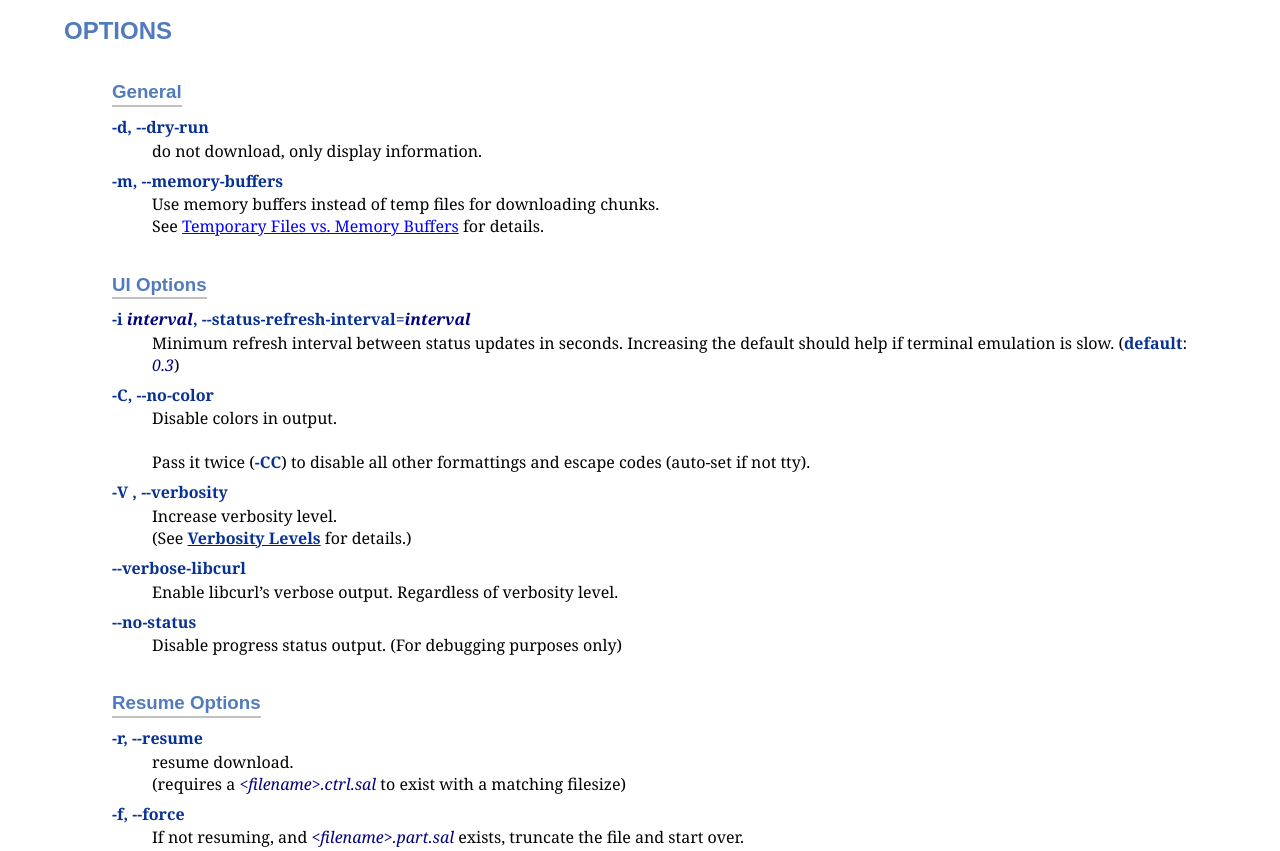
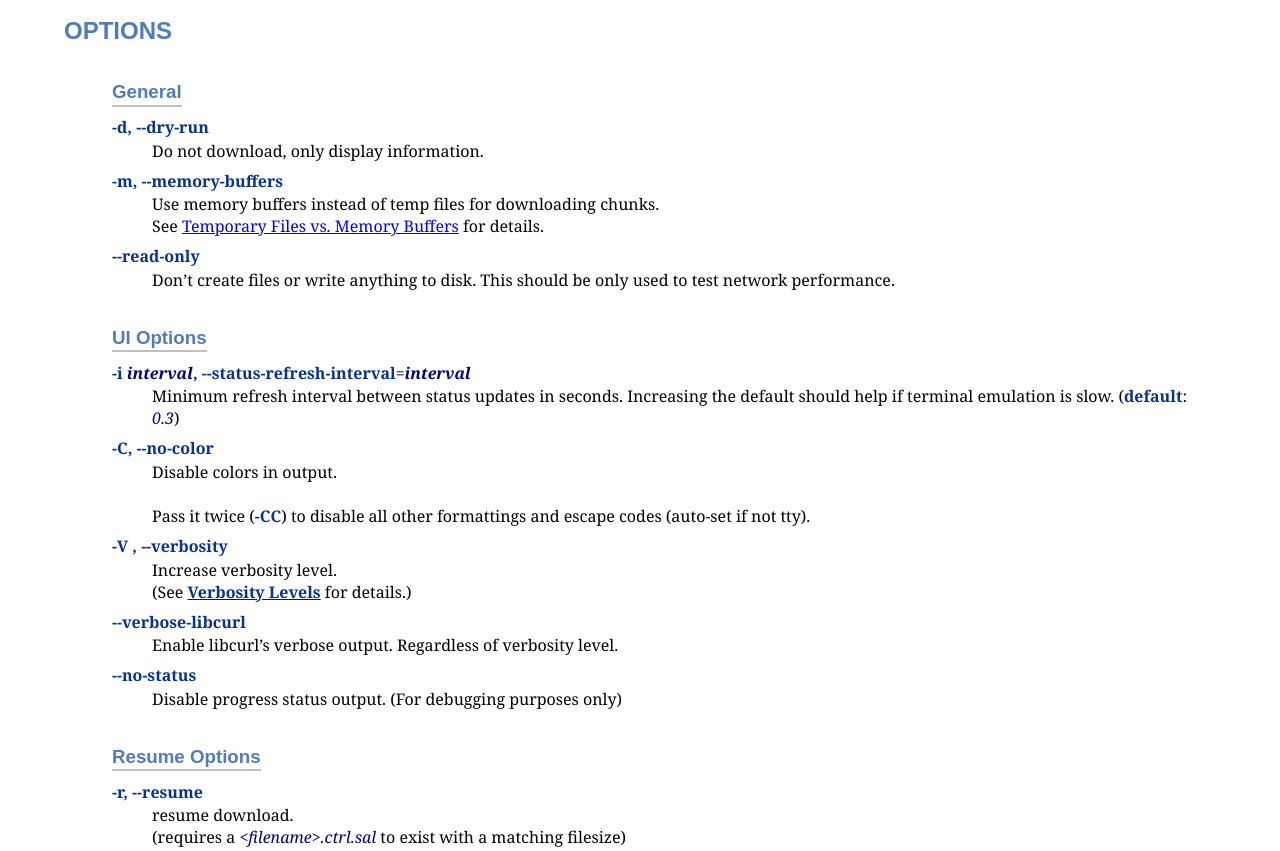
Before and after one commit to saldl/saldl.github.io, a plain HTML site: page saldl.1.html in a window 1280 px wide. Shown: the part 1806-2657 px from the top of the page. Drawn offline with Linux system fonts and the light colour scheme.

Commit message:
Update man
Signed-off-by: Mohammad Alsaleh <CE.Mohammad.AlSaleh@gmail.com>

```diff
--- a/saldl.1.html
+++ b/saldl.1.html
@@ -874,7 +874,7 @@ downloaded from scratch. Sub-chunk resume will work as expected.</p></div>
 </dt>
 <dd>
 <p>
-  do not download, only display information.
+  Do not download, only display information.
 </p>
 </dd>
 <dt class="hdlist1">
@@ -885,6 +885,15 @@ downloaded from scratch. Sub-chunk resume will work as expected.</p></div>
   Use memory buffers instead of temp files for downloading chunks.<br />
   See <a href="#temp-files_vs_mem-bufs">Temporary Files vs. Memory Buffers</a>
   for details.
+</p>
+</dd>
+<dt class="hdlist1">
+<strong>--read-only</strong>
+</dt>
+<dd>
+<p>
+  Don&#8217;t create files or write anything to disk.
+  This should be only used to test network performance.
 </p>
 </dd>
 </dl></div>
@@ -1540,7 +1549,7 @@ granted under the terms of the GNU Affero General Public License (AGPL).</p></di
 <div id="footnotes"><hr /></div>
 <div id="footer">
 <div id="footer-text">
-Last updated 2015-09-27 01:36:40 EEST
+Last updated 2015-10-08 22:10:04 EEST
 </div>
 </div>
 </body>
```
